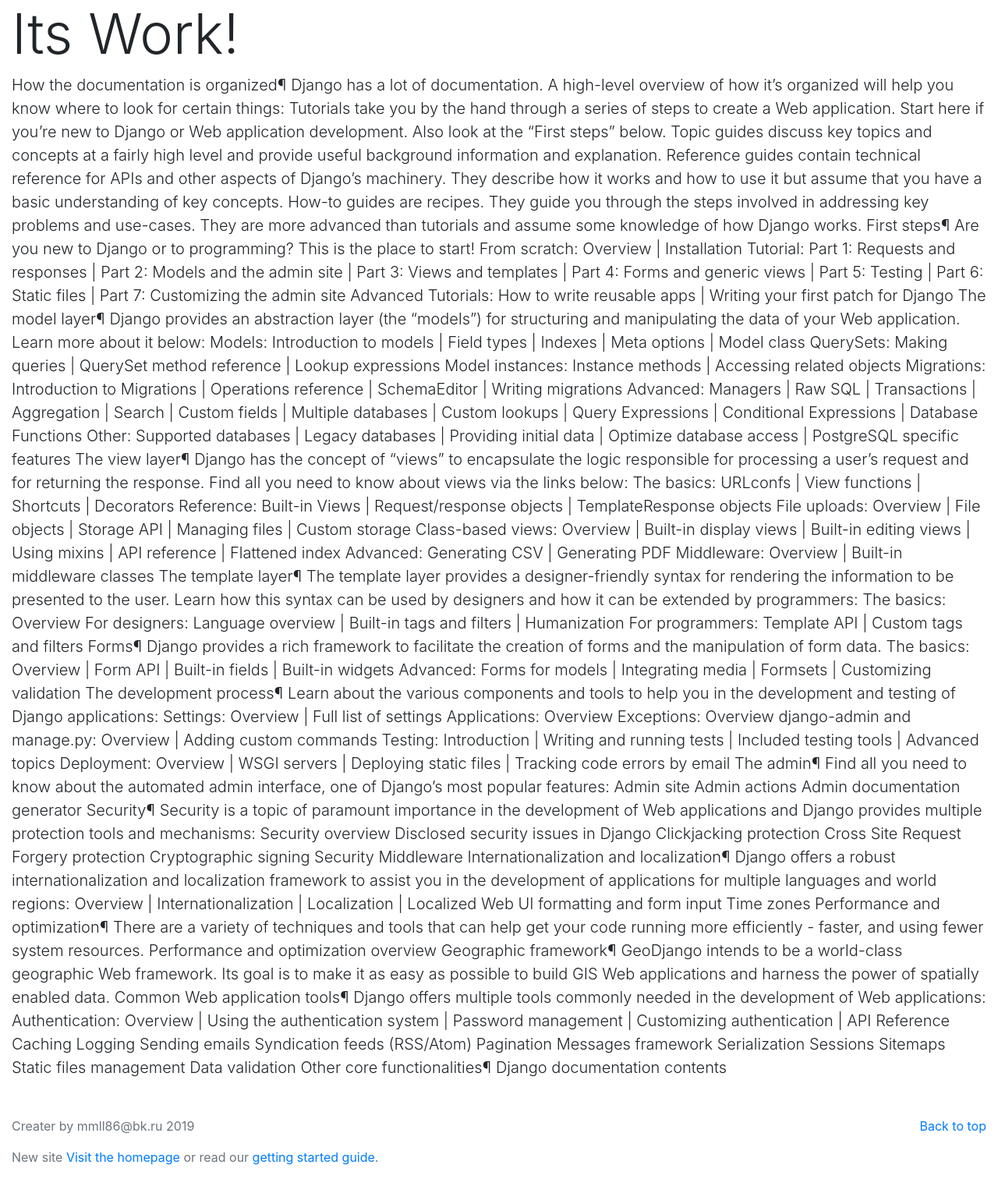
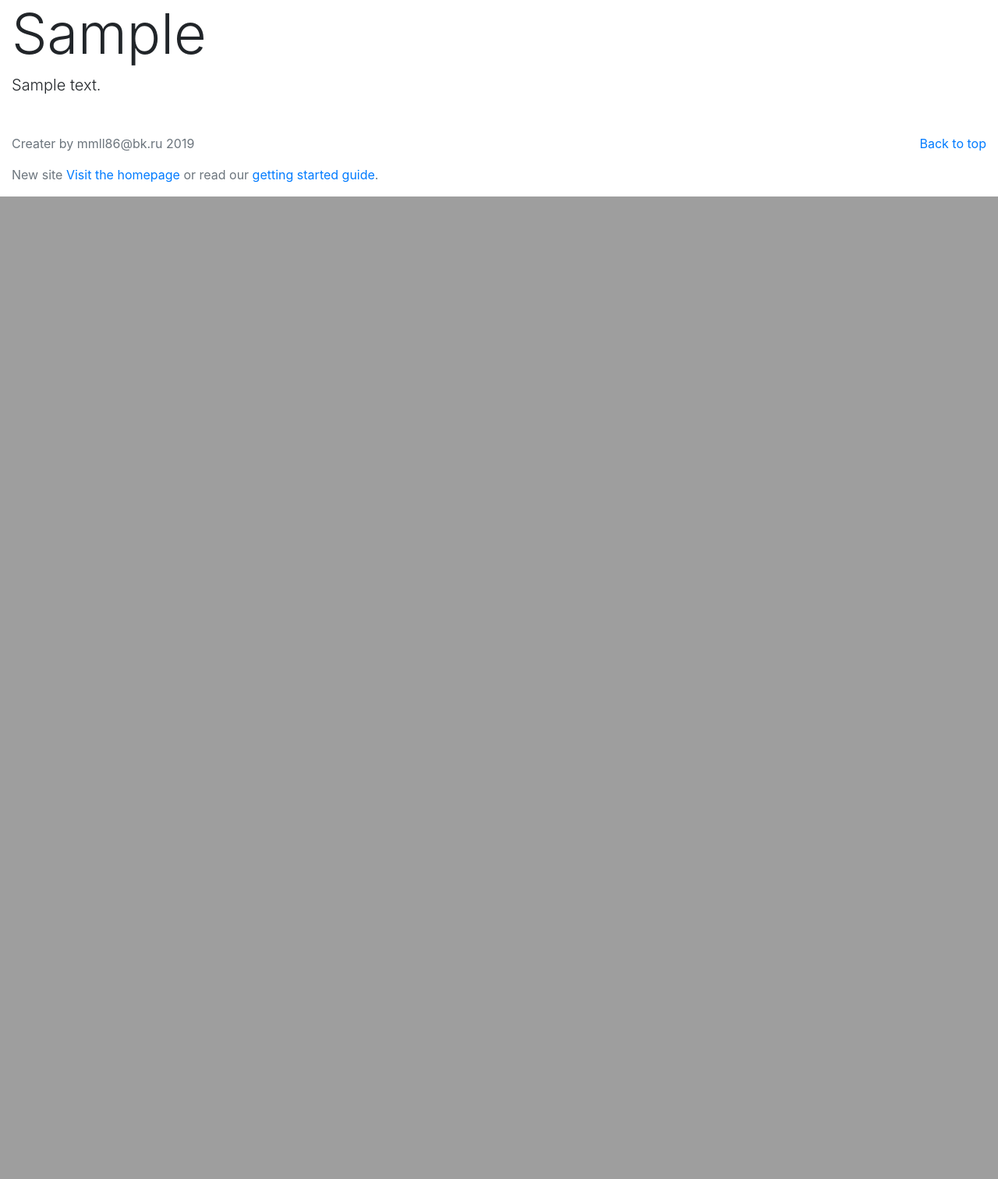
Before and after one commit to mmll86/webs, a Django app: page / in a window 1280 px wide. Shown: the part 692-2204 px from the top of the page at 78% size. After the commit the page ends 944 px from the top, so only its background shows below. Run offline with Django 3.2, Linux system fonts and the light colour scheme; data comes from the database, SQL or seed files in the repository; tables that the repository leaves empty hold one stand-in row (values such as "Sample post"); some libraries are stand-ins or nearby versions.

Commit message:
last version 31/07/2019-2

```diff
--- a/evroclassik/admin.py
+++ b/evroclassik/admin.py
@@ -1,9 +1,10 @@
 from django.contrib import admin
 
-from evroclassik.models import Catalog, Furniture, CatalogPlumbing, Plumbing, HeadSlider, Slider
+from evroclassik.models import Catalog, Furniture, CatalogPlumbing, Plumbing, HeadSlider, Slider, InfoCompany
 admin.site.register(Catalog)
 admin.site.register(Furniture)
 admin.site.register(CatalogPlumbing)
 admin.site.register(Plumbing)
 admin.site.register(HeadSlider)
 admin.site.register(Slider)
+admin.site.register(InfoCompany)
--- a/evroclassik/models.py
+++ b/evroclassik/models.py
@@ -76,3 +76,13 @@ class Slider(models.Model):
 
     def __str__(self):
         return self.name
+
+class InfoCompany(models.Model):
+    headache = models.CharField(max_length=50, blank=True)
+    text = models.TextField()
+
+    class Meta:
+        verbose_name_plural = 'Информация о компании'
+
+    def __str__(self):
+        return (f'Заголово: {self.headache} текст: {self.text}')
--- a/evroclassik/templates/evroclassik/index.html
+++ b/evroclassik/templates/evroclassik/index.html
@@ -32,103 +32,9 @@
             <span class="sr-only">Next</span>
         </a>
     </div>
-
-    <h1 class="display-3">Its Work!</h1>
-    <p class="lead">How the documentation is organized¶
-Django has a lot of documentation. A high-level overview of how it’s organized will help you know where to look for certain things:
-
-Tutorials take you by the hand through a series of steps to create a Web application. Start here if you’re new to Django or Web application development. Also look at the “First steps” below.
-Topic guides discuss key topics and concepts at a fairly high level and provide useful background information and explanation.
-Reference guides contain technical reference for APIs and other aspects of Django’s machinery. They describe how it works and how to use it but assume that you have a basic understanding of key concepts.
-How-to guides are recipes. They guide you through the steps involved in addressing key problems and use-cases. They are more advanced than tutorials and assume some knowledge of how Django works.
-First steps¶
-Are you new to Django or to programming? This is the place to start!
-
-From scratch: Overview | Installation
-Tutorial: Part 1: Requests and responses | Part 2: Models and the admin site | Part 3: Views and templates | Part 4: Forms and generic views | Part 5: Testing | Part 6: Static files | Part 7: Customizing the admin site
-Advanced Tutorials: How to write reusable apps | Writing your first patch for Django
-The model layer¶
-Django provides an abstraction layer (the “models”) for structuring and manipulating the data of your Web application. Learn more about it below:
-
-Models: Introduction to models | Field types | Indexes | Meta options | Model class
-QuerySets: Making queries | QuerySet method reference | Lookup expressions
-Model instances: Instance methods | Accessing related objects
-Migrations: Introduction to Migrations | Operations reference | SchemaEditor | Writing migrations
-Advanced: Managers | Raw SQL | Transactions | Aggregation | Search | Custom fields | Multiple databases | Custom lookups | Query Expressions | Conditional Expressions | Database Functions
-Other: Supported databases | Legacy databases | Providing initial data | Optimize database access | PostgreSQL specific features
-The view layer¶
-Django has the concept of “views” to encapsulate the logic responsible for processing a user’s request and for returning the response. Find all you need to know about views via the links below:
-
-The basics: URLconfs | View functions | Shortcuts | Decorators
-Reference: Built-in Views | Request/response objects | TemplateResponse objects
-File uploads: Overview | File objects | Storage API | Managing files | Custom storage
-Class-based views: Overview | Built-in display views | Built-in editing views | Using mixins | API reference | Flattened index
-Advanced: Generating CSV | Generating PDF
-Middleware: Overview | Built-in middleware classes
-The template layer¶
-The template layer provides a designer-friendly syntax for rendering the information to be presented to the user. Learn how this syntax can be used by designers and how it can be extended by programmers:
-
-The basics: Overview
-For designers: Language overview | Built-in tags and filters | Humanization
-For programmers: Template API | Custom tags and filters
-Forms¶
-Django provides a rich framework to facilitate the creation of forms and the manipulation of form data.
-
-The basics: Overview | Form API | Built-in fields | Built-in widgets
-Advanced: Forms for models | Integrating media | Formsets | Customizing validation
-The development process¶
-Learn about the various components and tools to help you in the development and testing of Django applications:
-
-Settings: Overview | Full list of settings
-Applications: Overview
-Exceptions: Overview
-django-admin and manage.py: Overview | Adding custom commands
-Testing: Introduction | Writing and running tests | Included testing tools | Advanced topics
-Deployment: Overview | WSGI servers | Deploying static files | Tracking code errors by email
-The admin¶
-Find all you need to know about the automated admin interface, one of Django’s most popular features:
-
-Admin site
-Admin actions
-Admin documentation generator
-Security¶
-Security is a topic of paramount importance in the development of Web applications and Django provides multiple protection tools and mechanisms:
-
-Security overview
-Disclosed security issues in Django
-Clickjacking protection
-Cross Site Request Forgery protection
-Cryptographic signing
-Security Middleware
-Internationalization and localization¶
-Django offers a robust internationalization and localization framework to assist you in the development of applications for multiple languages and world regions:
-
-Overview | Internationalization | Localization | Localized Web UI formatting and form input
-Time zones
-Performance and optimization¶
-There are a variety of techniques and tools that can help get your code running more efficiently - faster, and using fewer system resources.
-
-Performance and optimization overview
-Geographic framework¶
-GeoDjango intends to be a world-class geographic Web framework. Its goal is to make it as easy as possible to build GIS Web applications and harness the power of spatially enabled data.
-
-Common Web application tools¶
-Django offers multiple tools commonly needed in the development of Web applications:
-
-Authentication: Overview | Using the authentication system | Password management | Customizing authentication | API Reference
-Caching
-Logging
-Sending emails
-Syndication feeds (RSS/Atom)
-Pagination
-Messages framework
-Serialization
-Sessions
-Sitemaps
-Static files management
-Data validation
-Other core functionalities¶
-Django documentation contents</p>
-
+    {% for info in info_company %}
+    <h1 class="display-3">{{ info.headache }}</h1>
+    <p class="lead">{{ info.text }}</p>
+    {% endfor %}
 
     {% endblock content %}
--- a/evroclassik/views.py
+++ b/evroclassik/views.py
@@ -1,11 +1,12 @@
 from django.shortcuts import render
-from .models import Catalog, CatalogPlumbing, HeadSlider, Slider
+from .models import Catalog, CatalogPlumbing, HeadSlider, Slider, InfoCompany
 
 
 def index(request):
     headslider = HeadSlider.objects.all()
     slider = Slider.objects.all()
-    context = {'headslider': headslider, 'slider': slider}
+    info_company = InfoCompany.objects.all()
+    context = {'headslider': headslider, 'slider': slider, 'info_company': info_company}
     return render(request, "evroclassik/index.html", context)
 
 
```
